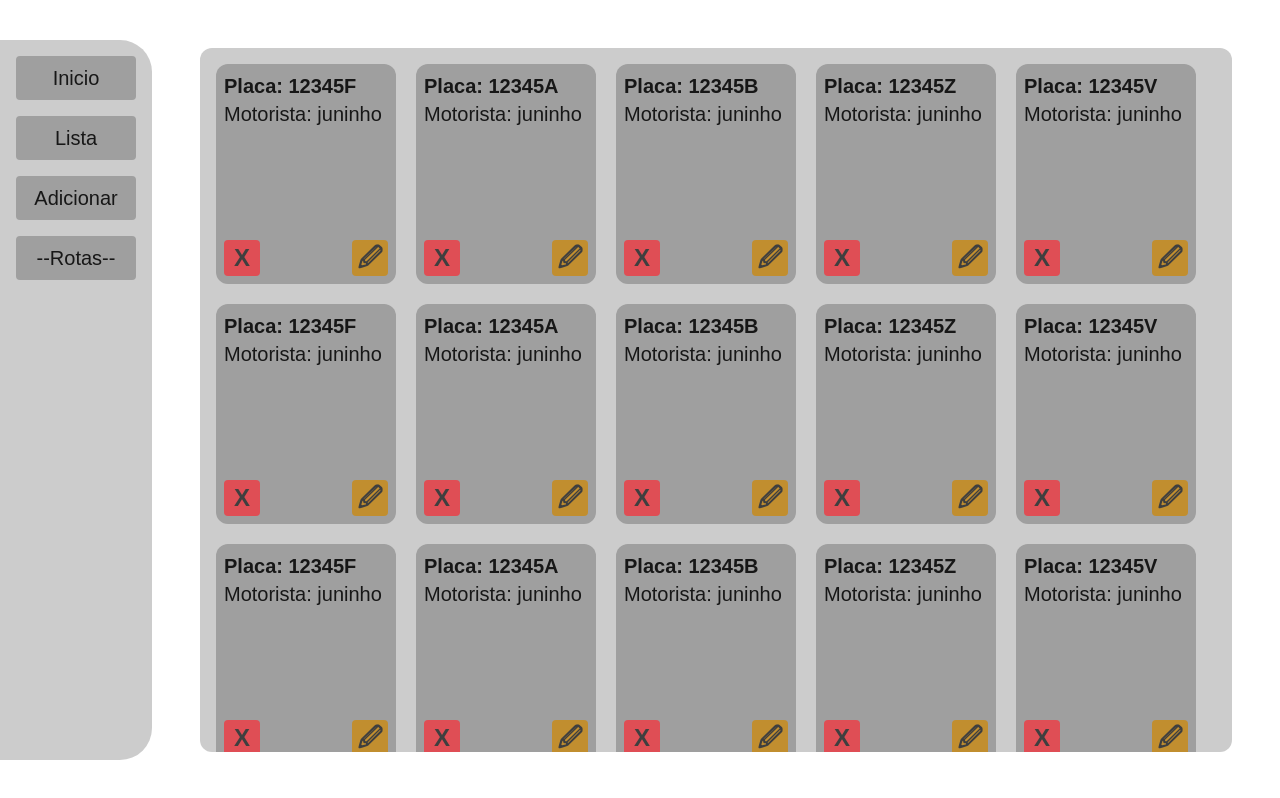
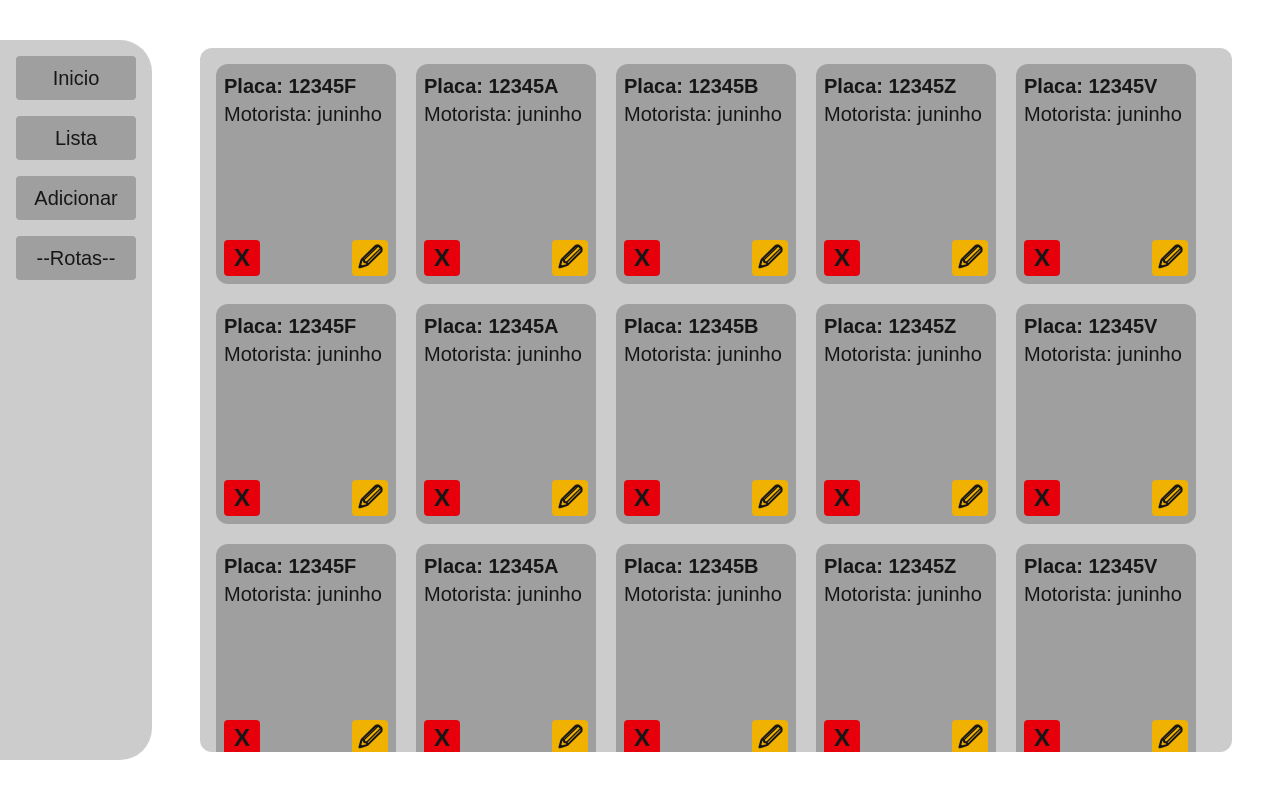
Before and after one commit to ciromdrs/Coleta-Inteligente, a Next.js app in the folder front/: page /caminhao in a window 1280 px wide. Built offline with nearby package versions, Linux system fonts and the light colour scheme.

Commit message:
correção no css 2

```diff
--- a/front/src/app/caminhao/page.tsx
+++ b/front/src/app/caminhao/page.tsx
@@ -52,9 +52,9 @@ export default function Page() {
                             <h1 className="font-bold">Placa: {el.placa}</h1>
                             <h3>Motorista: {el.motorista}</h3>
                         </div>
-                        <div className="flex flex-row justify-between opacity-70 font-bold">
-                            <div className="flex items-center justify-center rounded hover:cursor-pointer text-2xl bg-red-500 w-9 h-9 ">X</div>
-                            <div className="flex items-center justify-center rounded hover:cursor-pointer text-2xl bg-yellow-600 w-9 h-9 ">🖉</div>
+                        <div className="flex flex-row justify-between font-bold">
+                            <div className="flex items-center justify-center rounded hover:cursor-pointer text-2xl bg-botaoapagar w-9 h-9 ">X</div>
+                            <div className="flex items-center justify-center rounded hover:cursor-pointer text-2xl bg-botaoedit w-9 h-9 ">🖉</div>
                         </div>
                     </div>
                 ))}
--- a/front/src/app/globals.css
+++ b/front/src/app/globals.css
@@ -7,6 +7,8 @@
   --foreground3: #404040;
   --background2: #cccccc;
   --background3: #9f9f9f;
+  --botaoedit: var(--color-yellow-500);
+  --botaoapagar: var(--color-red-600);
 }
 
 @theme inline {
@@ -18,6 +20,8 @@
   --color-foreground3: var(--background3);
   --font-sans: var(--font-geist-sans);
   --font-mono: var(--font-geist-mono);
+  --color-botaoedit: var(--botaoedit);
+  --color-botaoapagar: var(--botaoapagar);
 }
 
 @media (prefers-color-scheme: dark) {
@@ -28,6 +32,8 @@
     --foreground3: #9f9f9f;
     --background2: #1f1f1f;
     --background3: #2a2a2a;
+    --botaoedit: var(--color-yellow-600);
+    --botaoapagar: var(--color-red-500);
   }
 }
 
```
